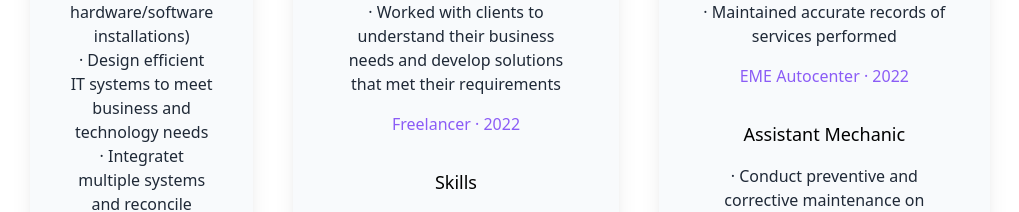
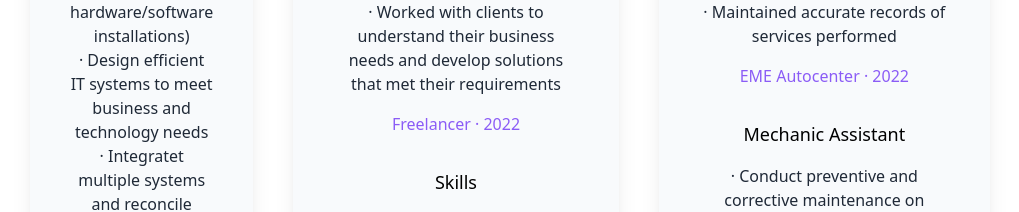
Before and after one commit to sttve/portfolio, a Next.js app: page / in a window 1280 px wide. Shown: the part 1864-2076 px from the top of the page, without its empty margins (130-1149 px from the left). Built offline with nearby package versions, Linux system fonts and the light colour scheme.

Commit message:
last commit

```diff
--- a/src/pages/index.tsx
+++ b/src/pages/index.tsx
@@ -55,7 +55,7 @@ export default function Home() {
             onClick={()=> window.open("https://linkedin.com/in/sttveandersona/","_blank")}
             className="cursor-pointer" />
             <AiFillGithub
-            onClick={()=> window.open("https://github.com/sttve?tab=repositories","_blank")}
+            onClick={()=> window.open("https://github.com/sttve","_blank")}
             className="cursor-pointer" />
           </div>
           <div className="relative mx-auto bg-gradient-to-b from-violet-500 rounded-full w-60 h-60 mt-20 overflow-hidden md:h-96 md:w-96">
@@ -146,7 +146,7 @@ export default function Home() {
               <h4 className='py-2 text-violet-500 font-medium'>EME Autocenter · 2022</h4>
               <br />
               <h3 className="text-lg font-medium py-0 pb-2 dark:text-gray-100">
-                Assistant Mechanic
+                Mechanic Assistant
               </h3>
               <p className="py-2 font-medium text-gray-800 leading-6 dark:text-gray-300">· Conduct preventive and corrective maintenance on equipment and machinery, including pumps, compressors, and generators<br />
               · Performing troubleshooting and repairs on hydraulic, pneumatic, and mechanic systems<br />
```
